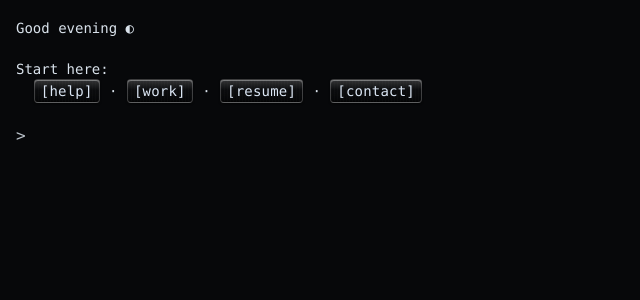
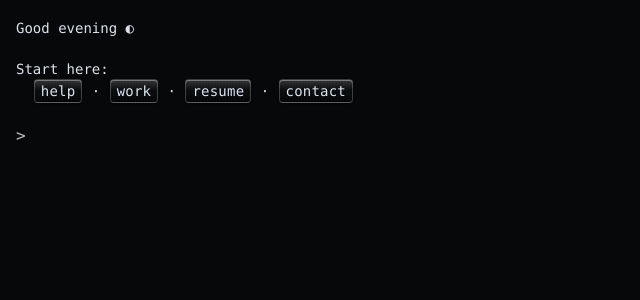
Before and after one commit to miladtsx/terminal, a React (Vite) app: page / in a window 1280 px wide. Shown: the top 300 px of the page, without its empty margins (0-640 px from the left). Built offline with nearby package versions, Linux system fonts and the light colour scheme.

Commit message:
refactor(terminal): remove [] from action buttons

```diff
--- a/src/components/terminal/defaultCommands.ts
+++ b/src/components/terminal/defaultCommands.ts
@@ -25,7 +25,7 @@ const createTextSegment = (text: string): TextSegment => ({
 
 const createCommandSegment = (command: string): CommandSegment => ({
   type: "command",
-  label: `[${command}]`,
+  label: `${command}`,
   command,
 });
 
```
